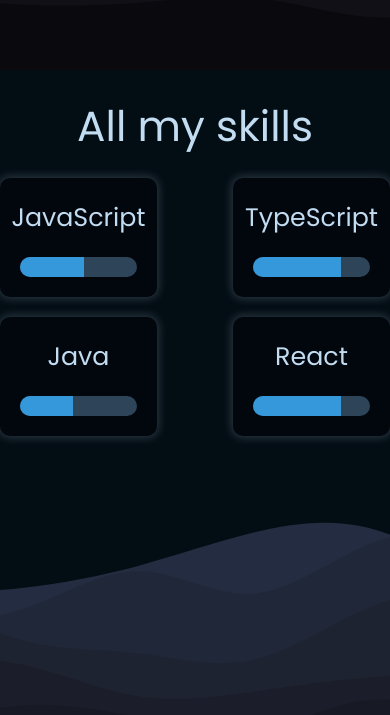
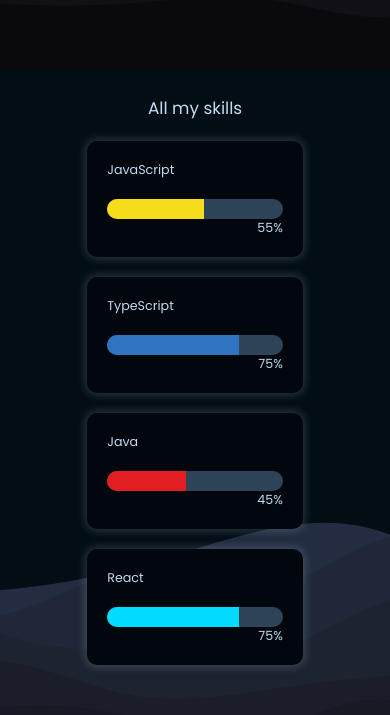
Before and after one commit to ramonexe/skills-portfolio, a React (Vite) app: page / in a window 390 px wide. Shown: the part 774-1489 px from the top of the page. Built offline with nearby package versions, Linux system fonts and the light colour scheme.

Commit message:
Ajusta tamanhos de fonte e responsividade no componente Skills; adiciona rótulos de progresso nas barras

```diff
--- a/src/components/Skills.tsx
+++ b/src/components/Skills.tsx
@@ -12,7 +12,7 @@
 
 const Titulo = styled.h1`
     text-align: left;
-    font-size: 7vh;
+    font-size: 4vh;
     font-weight: 400;
     font-family: 'Poppins', serif;
     margin: 0;
@@ -21,7 +21,7 @@
     color: ${(props) => props.theme.colors.text};
 
     @media (max-width: 768px) {
-        font-size: 5vh;
+        font-size: 2vh;
     }
 `;
 
@@ -32,14 +32,19 @@
     gap: 20px;
     margin-top: 20px;
     width: 100%;
+
+    @media (max-width: 1200px) {
+        flex-direction: column;
+        justify-content: center;
+        align-items: center;
+    }
 `;
 
 const Skill = styled.div`
     display: flex;
     flex-direction: column;
     justify-content: center;
-    align-items: center;
-    width: 30%;
+    width: 45%;
     padding: 20px;
     background-color: ${(props) => props.theme.colors.background};
     border-radius: 10px;
@@ -47,12 +52,16 @@
 `;
 
 const SkillName = styled.h3`
-    font-size: 3vh;
+    font-size: 2vh;
     font-weight: 400;
     font-family: 'Poppins', serif;
     margin: 0;
     margin-bottom: 10px;
     color: ${(props) => props.theme.colors.text};
+
+    @media (max-width: 768px) {
+        font-size: 1.5vh;
+    }
 `;
 
 const ProgressBarContainer = styled.div`
@@ -66,8 +75,16 @@
 const ProgressBarFiller = styled.div<{ value: number }>`
   height: 20px;
   width: ${(props) => props.value}%;
-  background-color: ${(props) => props.theme.colors.primary};
+  background-color: ${(props) => props.color};
   transition: width 0.5s ease-in-out;
+`;
+
+const ProgressLabel = styled.span`
+  text-align: right;
+  font-size: 1.5vh;
+  font-weight: 400;
+  font-family: 'Poppins', serif;
+  color: ${(props) => props.theme.colors.text};
 `;
 
 const Skills = () => {
@@ -78,26 +95,30 @@
                 <Skill>
                     <SkillName>JavaScript</SkillName>
                     <ProgressBarContainer>
-                        <ProgressBarFiller value={55} />
+                        <ProgressBarFiller value={55} color='#F5DD1B'/>
                     </ProgressBarContainer>
+                    <ProgressLabel>55%</ProgressLabel>
                 </Skill>
                 <Skill>
                     <SkillName>TypeScript</SkillName>
                     <ProgressBarContainer>
-                        <ProgressBarFiller value={75} />
+                        <ProgressBarFiller value={75} color='#2F74C0'/>
                     </ProgressBarContainer>
+                    <ProgressLabel>75%</ProgressLabel>
                 </Skill>
                 <Skill>
                     <SkillName>Java</SkillName>
                     <ProgressBarContainer>
-                        <ProgressBarFiller value={45} />
+                        <ProgressBarFiller value={45} color='#E21E22'/>
                     </ProgressBarContainer>
+                    <ProgressLabel>45%</ProgressLabel>
                 </Skill>
                 <Skill>
                     <SkillName>React</SkillName>
                     <ProgressBarContainer>
-                        <ProgressBarFiller value={75} />
+                        <ProgressBarFiller value={75} color='#00DCFF'/>
                     </ProgressBarContainer>
+                    <ProgressLabel>75%</ProgressLabel>
                 </Skill>
             </SkillsList>
         </SkillsContainer>
```
